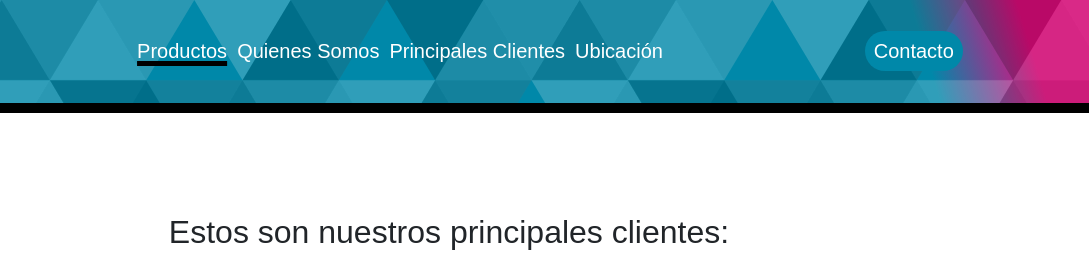
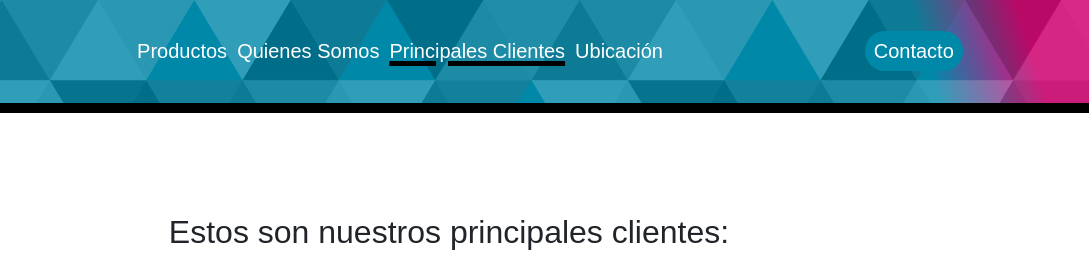
Before and after one commit to lucasmaranzano/PFMaranzano, a website: page pages/principales-clientes.html in a window 1280 px wide. Shown: the top 280 px of the page, 191-1280 px from the left. Drawn offline with nearby package versions, Linux system fonts and the light colour scheme; a web font is replaced by a local one.

Commit message:
Se agregaron etiquetas meta en todas las paginas y se corrigio clase "pagina activa"

```diff
--- a/pages/principales-clientes.html
+++ b/pages/principales-clientes.html
@@ -5,6 +5,8 @@
     <meta charset="UTF-8">
     <meta http-equiv="X-UA-Compatible" content="IE=edge">
     <meta name="viewport" content="width=device-width, initial-scale=1.0">
+    <meta name="description" content="Nuestros grandes clientes siguen confiando en nosotros desde hace mas de 9 años.">
+    <meta name="keywords" content="clientes, confianza, pulseras, imprenta, recorcholis, mr.jhon, expo tucuman">
     <title>Pulseras Vip - Clientes</title>
     <link rel="icon" type="image/x-icon" href="../images/favicon.png">
     <link rel="stylesheet" href="../style.css">
@@ -31,13 +33,13 @@
                 <div class="collapse navbar-collapse align-items-baseline" id="navbargeneral">
                     <ul class="navbar-nav mb-2 mb-sm-0">
                         <li class="nav-item">
-                            <a class="pagina_activa" href="productos.html">Productos</a>
+                            <a href="productos.html">Productos</a>
                         </li>
                         <li class="nav-item">
                             <a href="quienes-somos.html">Quienes Somos</a>
                         </li>
                         <li class="nav-item">
-                            <a href="principales-clientes.html">Principales Clientes</a>
+                            <a class="pagina_activa" href="principales-clientes.html">Principales Clientes</a>
                         </li>
                         <li class="nav-item">
                             <a href="#ubicacion">Ubicación</a>
```
Also changed, not shown: index.html (+2 -0 lines), pages/contacto.html (+3 -1 lines), pages/productos.html (+2 -0 lines), pages/quienes-somos.html (+4 -2 lines).
